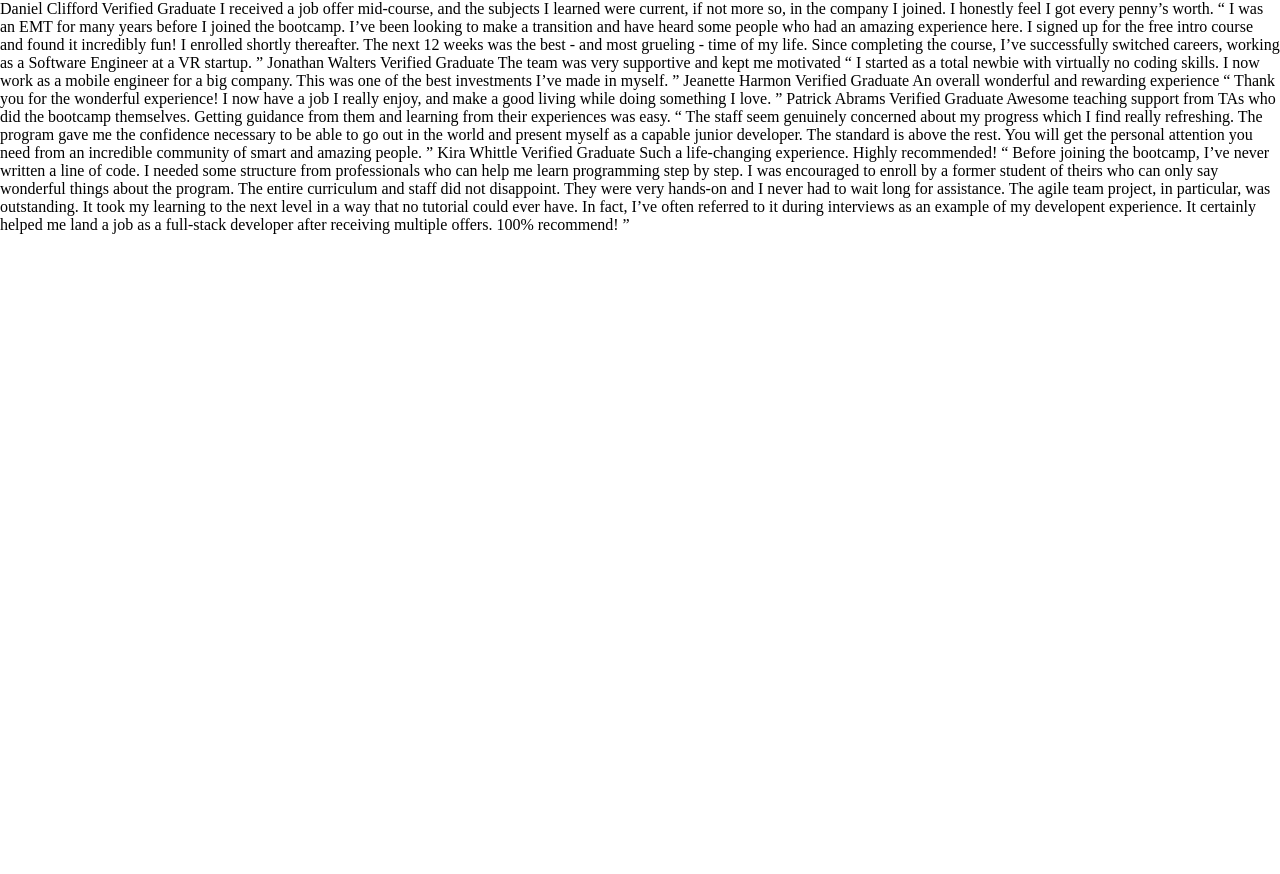
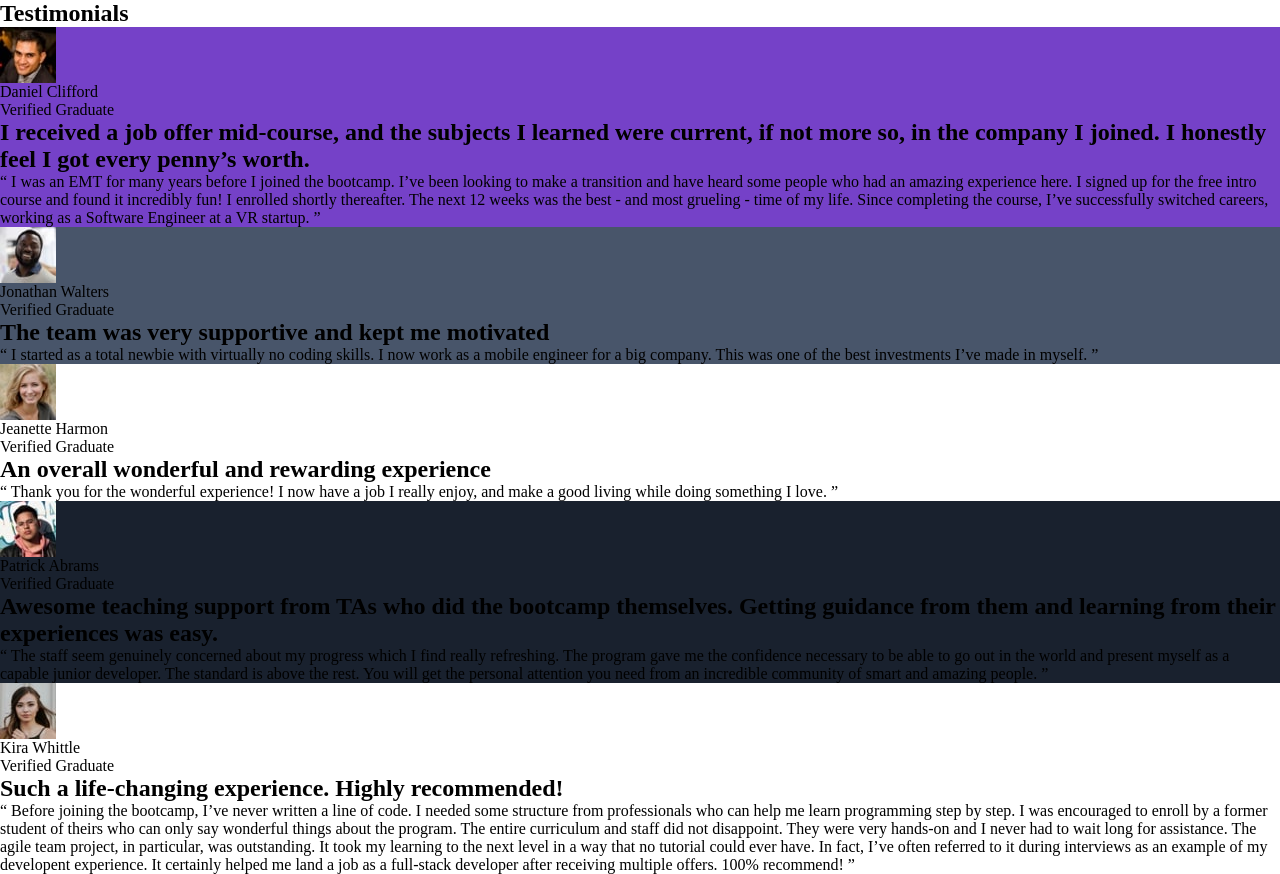
Before and after one commit to Paul-HenryN/fem-testimonials-grid-section, a plain HTML site: page index.html in a window 1280 px wide. Before the commit the page ends 800 px from the top, so only its background shows below. Drawn offline with Linux system fonts and the light colour scheme.

Commit message:
feat:html markup

```diff
--- a/index.html
+++ b/index.html
@@ -26,38 +26,141 @@
     <title>Frontend Mentor | Testimonials grid section</title>
   </head>
   <body>
-    Daniel Clifford Verified Graduate I received a job offer mid-course, and the
-    subjects I learned were current, if not more so, in the company I joined. I
-    honestly feel I got every penny’s worth. “ I was an EMT for many years
-    before I joined the bootcamp. I’ve been looking to make a transition and
-    have heard some people who had an amazing experience here. I signed up for
-    the free intro course and found it incredibly fun! I enrolled shortly
-    thereafter. The next 12 weeks was the best - and most grueling - time of my
-    life. Since completing the course, I’ve successfully switched careers,
-    working as a Software Engineer at a VR startup. ” Jonathan Walters Verified
-    Graduate The team was very supportive and kept me motivated “ I started as a
-    total newbie with virtually no coding skills. I now work as a mobile
-    engineer for a big company. This was one of the best investments I’ve made
-    in myself. ” Jeanette Harmon Verified Graduate An overall wonderful and
-    rewarding experience “ Thank you for the wonderful experience! I now have a
-    job I really enjoy, and make a good living while doing something I love. ”
-    Patrick Abrams Verified Graduate Awesome teaching support from TAs who did
-    the bootcamp themselves. Getting guidance from them and learning from their
-    experiences was easy. “ The staff seem genuinely concerned about my progress
-    which I find really refreshing. The program gave me the confidence necessary
-    to be able to go out in the world and present myself as a capable junior
-    developer. The standard is above the rest. You will get the personal
-    attention you need from an incredible community of smart and amazing people.
-    ” Kira Whittle Verified Graduate Such a life-changing experience. Highly
-    recommended! “ Before joining the bootcamp, I’ve never written a line of
-    code. I needed some structure from professionals who can help me learn
-    programming step by step. I was encouraged to enroll by a former student of
-    theirs who can only say wonderful things about the program. The entire
-    curriculum and staff did not disappoint. They were very hands-on and I never
-    had to wait long for assistance. The agile team project, in particular, was
-    outstanding. It took my learning to the next level in a way that no tutorial
-    could ever have. In fact, I’ve often referred to it during interviews as an
-    example of my developent experience. It certainly helped me land a job as a
-    full-stack developer after receiving multiple offers. 100% recommend! ”
+    <main>
+      <section class="testimonials-grid">
+        <h1 class="sr-only">Testimonials</h1>
+        <div class="card bg-primary-1">
+          <div class="user-info">
+            <img
+              class="user-info__avatar"
+              src="./images/image-daniel.jpg"
+              alt="Daniel Clifford"
+            />
+
+            <p class="user-info__name">Daniel Clifford</p>
+
+            <p class="user-info__status">Verified Graduate</p>
+          </div>
+
+          <h2 class="card__title">
+            I received a job offer mid-course, and the subjects I learned were
+            current, if not more so, in the company I joined. I honestly feel I
+            got every penny’s worth.
+          </h2>
+
+          <q class="card__body">
+            I was an EMT for many years before I joined the bootcamp. I’ve been
+            looking to make a transition and have heard some people who had an
+            amazing experience here. I signed up for the free intro course and
+            found it incredibly fun! I enrolled shortly thereafter. The next 12
+            weeks was the best - and most grueling - time of my life. Since
+            completing the course, I’ve successfully switched careers, working
+            as a Software Engineer at a VR startup.
+          </q>
+        </div>
+        <div class="card bg-primary-2">
+          <div class="user-info">
+            <img
+              class="user-info__avatar"
+              src="./images/image-jonathan.jpg"
+              alt="Daniel Clifford"
+            />
+
+            <p class="user-info__name">Jonathan Walters</p>
+
+            <p class="user-info__status">Verified Graduate</p>
+          </div>
+          <h2 class="card__title">
+            The team was very supportive and kept me motivated
+          </h2>
+
+          <q class="card__body">
+            I started as a total newbie with virtually no coding skills. I now
+            work as a mobile engineer for a big company. This was one of the
+            best investments I’ve made in myself.
+          </q>
+        </div>
+        <div class="card bg-primary-4">
+          <div class="user-info">
+            <img
+              class="user-info__avatar"
+              src="./images/image-jeanette.jpg"
+              alt="Daniel Clifford"
+            />
+
+            <p class="user-info__name">Jeanette Harmon</p>
+
+            <p class="user-info__status">Verified Graduate</p>
+          </div>
+          <h2 class="card__title">
+            An overall wonderful and rewarding experience
+          </h2>
+
+          <q class="card__body">
+            Thank you for the wonderful experience! I now have a job I really
+            enjoy, and make a good living while doing something I love.
+          </q>
+        </div>
+        <div class="card bg-primary-3">
+          <div class="user-info">
+            <img
+              class="user-info__avatar"
+              src="./images/image-patrick.jpg"
+              alt="Daniel Clifford"
+            />
+
+            <p class="user-info__name">Patrick Abrams</p>
+
+            <p class="user-info__status">Verified Graduate</p>
+          </div>
+
+          <h2 class="card__title">
+            Awesome teaching support from TAs who did the bootcamp themselves.
+            Getting guidance from them and learning from their experiences was
+            easy.
+          </h2>
+
+          <q class="card__body">
+            The staff seem genuinely concerned about my progress which I find
+            really refreshing. The program gave me the confidence necessary to
+            be able to go out in the world and present myself as a capable
+            junior developer. The standard is above the rest. You will get the
+            personal attention you need from an incredible community of smart
+            and amazing people.
+          </q>
+        </div>
+        <div class="card bg-primary-4">
+          <div class="user-info">
+            <img
+              class="user-info__avatar"
+              src="./images/image-kira.jpg"
+              alt="Daniel Clifford"
+            />
+
+            <p class="user-info__name">Kira Whittle</p>
+
+            <p class="user-info__status">Verified Graduate</p>
+          </div>
+          <h2 class="card__title">
+            Such a life-changing experience. Highly recommended!
+          </h2>
+
+          <q class="card__body">
+            Before joining the bootcamp, I’ve never written a line of code. I
+            needed some structure from professionals who can help me learn
+            programming step by step. I was encouraged to enroll by a former
+            student of theirs who can only say wonderful things about the
+            program. The entire curriculum and staff did not disappoint. They
+            were very hands-on and I never had to wait long for assistance. The
+            agile team project, in particular, was outstanding. It took my
+            learning to the next level in a way that no tutorial could ever
+            have. In fact, I’ve often referred to it during interviews as an
+            example of my developent experience. It certainly helped me land a
+            job as a full-stack developer after receiving multiple offers. 100%
+            recommend!
+          </q>
+        </div>
+      </section>
+    </main>
   </body>
 </html>
```
